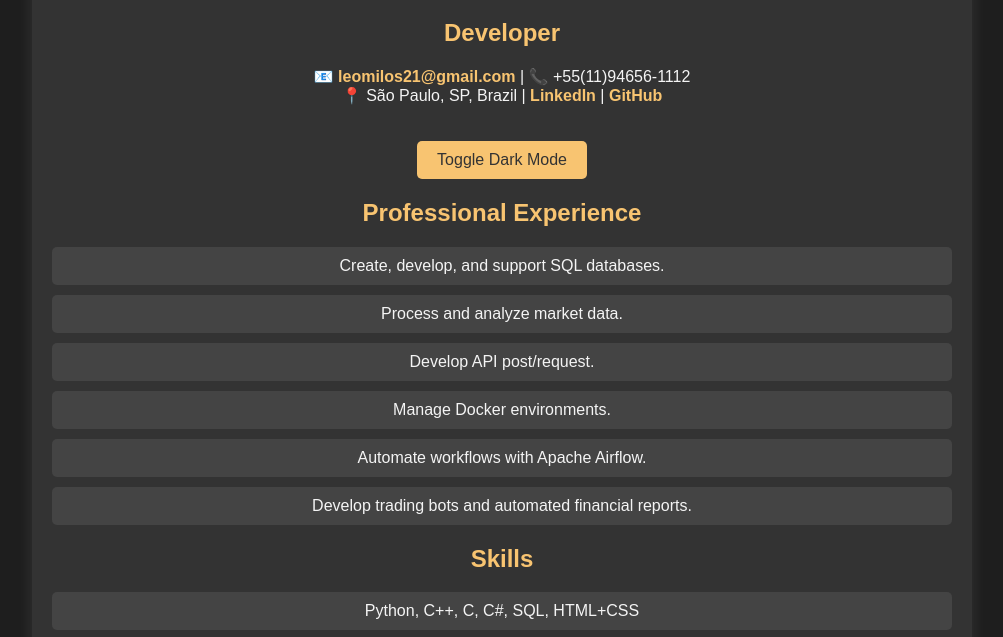
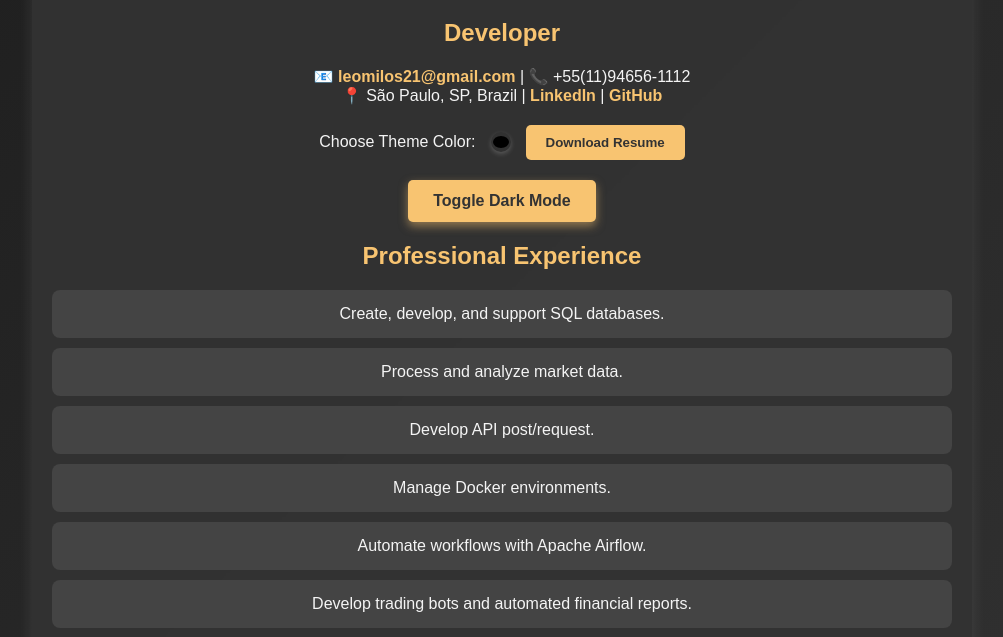
Before and after one commit to leomilos/Portifolio, a plain HTML site: page index.html in a window 1280 px wide. Shown: the part 121-758 px from the top of the page, without its empty margins (138-1141 px from the left). Drawn offline with Linux system fonts and the light colour scheme.

Commit message:
updating css and javascript

```diff
--- a/index.html
+++ b/index.html
@@ -14,6 +14,12 @@
             📧 <a href="mailto:leomilos21@gmail.com">leomilos21@gmail.com</a> | 📞 +55(11)94656-1112<br>
             📍 São Paulo, SP, Brazil | <a href="https://www.linkedin.com/in/leonardo-pilati-milos-6a13b322b/">LinkedIn</a> | <a href="https://github.com/leomilos">GitHub</a>
         </p>
+        <div class="controls">
+            <label for="themeColor">Choose Theme Color:</label>
+            <input type="color" id="themeColor">
+            <button id="downloadResume">Download Resume</button>
+        </div>
+
         <button class="toggle-dark-mode" onclick="toggleDarkMode()">Toggle Dark Mode</button>
 
         <div class="section">
--- a/script.js
+++ b/script.js
@@ -9,3 +9,22 @@ function toggleDarkMode() {
         container.style.color = "#f4f4f4";
     }
 }
+
+document.addEventListener("DOMContentLoaded", function() {
+    const colorPicker = document.getElementById("themeColor");
+    const downloadButton = document.getElementById("downloadResume");
+
+    // Alterar o tema ao escolher uma nova cor
+    colorPicker.addEventListener("input", function(event) {
+        let selectedColor = event.target.value;
+        document.documentElement.style.setProperty('--primary-color', selectedColor);
+        document.querySelector(".container").style.background = selectedColor;
+        document.querySelector("h1").style.color = selectedColor;
+        document.querySelector("h2").style.color = selectedColor;
+    });
+
+    // Gerar PDF do portfólio
+    downloadButton.addEventListener("click", function() {
+        window.open('Leonardo_Milos_Resume.pdf', '_blank');
+    });
+});
--- a/styles.css
+++ b/styles.css
@@ -1,22 +1,73 @@
 body {
-    font-family: Arial, sans-serif;
+    font-family: 'Poppins', sans-serif;
     margin: 0;
     padding: 0;
-    background-color: #1e1e1e;
+    background: linear-gradient(135deg, #1e1e1e, #333);
     color: #f4f4f4;
     text-align: center;
+    transition: background 0.5s ease;
+}
+.controls {
+    display: flex;
+    justify-content: center;
+    align-items: center;
+    gap: 15px;
+    margin-top: 20px;
+}
+#themeColor {
+    border: none;
+    width: 20px;
+    height: 20px;
+    cursor: pointer;
+    border-radius: 50%;
+    padding: 0;
+    background: transparent;
+    overflow: hidden;
+    box-shadow: 0px 2px 5px rgba(255, 255, 255, 0.2);
+    transition: transform 0.3s ease;
+    -webkit-appearance: none;
+    appearance: none;
+}
+#themeColor::-webkit-color-swatch {
+    border-radius: 50%;
+    border: none;
+}
+#themeColor::-moz-color-swatch {
+    border-radius: 50%;
+    border: none;
+}
+#themeColor:hover {
+    transform: scale(1.1);
+    box-shadow: 0px 4px 8px rgba(255, 255, 255, 0.3);
+}
+#downloadResume {
+    background-color: #f8c471;
+    color: #333;
+    padding: 10px 20px;
+    border: none;
+    cursor: pointer;
+    border-radius: 5px;
+    font-weight: bold;
+    transition: all 0.3s ease;
+}
+#downloadResume:hover {
+    background: #ffdb8b;
+    transform: scale(1.05);
 }
 .container {
     max-width: 900px;
     margin: auto;
-    background: #333;
+    background: rgba(51, 51, 51, 0.9);
     padding: 20px;
-    box-shadow: 0px 0px 15px rgba(255, 255, 255, 0.1);
+    box-shadow: 0px 4px 15px rgba(255, 255, 255, 0.1);
     border-radius: 10px;
     margin-top: 40px;
+    backdrop-filter: blur(10px);
+    transition: all 0.3s ease-in-out;
 }
 h1, h2 {
     color: #f8c471;
+    transition: color 0.3s ease;
 }
 ul {
     list-style-type: none;
@@ -25,33 +76,39 @@ ul {
 li {
     background: #444;
     margin: 10px 0;
-    padding: 10px;
-    border-radius: 5px;
-    transition: all 0.3s ease;
+    padding: 15px;
+    border-radius: 8px;
+    transition: transform 0.3s ease, background 0.3s ease;
 }
 li:hover {
     background: #f8c471;
     color: #333;
+    transform: scale(1.05);
 }
 .contact a {
     color: #f8c471;
     text-decoration: none;
     font-weight: bold;
+    transition: color 0.3s ease;
 }
 .contact a:hover {
     text-decoration: underline;
+    color: #ffdb8b;
 }
 .toggle-dark-mode {
     background: #f8c471;
     color: #333;
-    padding: 10px 20px;
+    padding: 12px 25px;
     border: none;
     cursor: pointer;
     margin-top: 20px;
     border-radius: 5px;
     font-size: 16px;
+    font-weight: bold;
     transition: all 0.3s ease;
+    box-shadow: 0px 4px 10px rgba(248, 196, 113, 0.5);
 }
 .toggle-dark-mode:hover {
     background: #ffdb8b;
+    transform: scale(1.1);
 }
```
Also changed, not shown: 1 other file.
